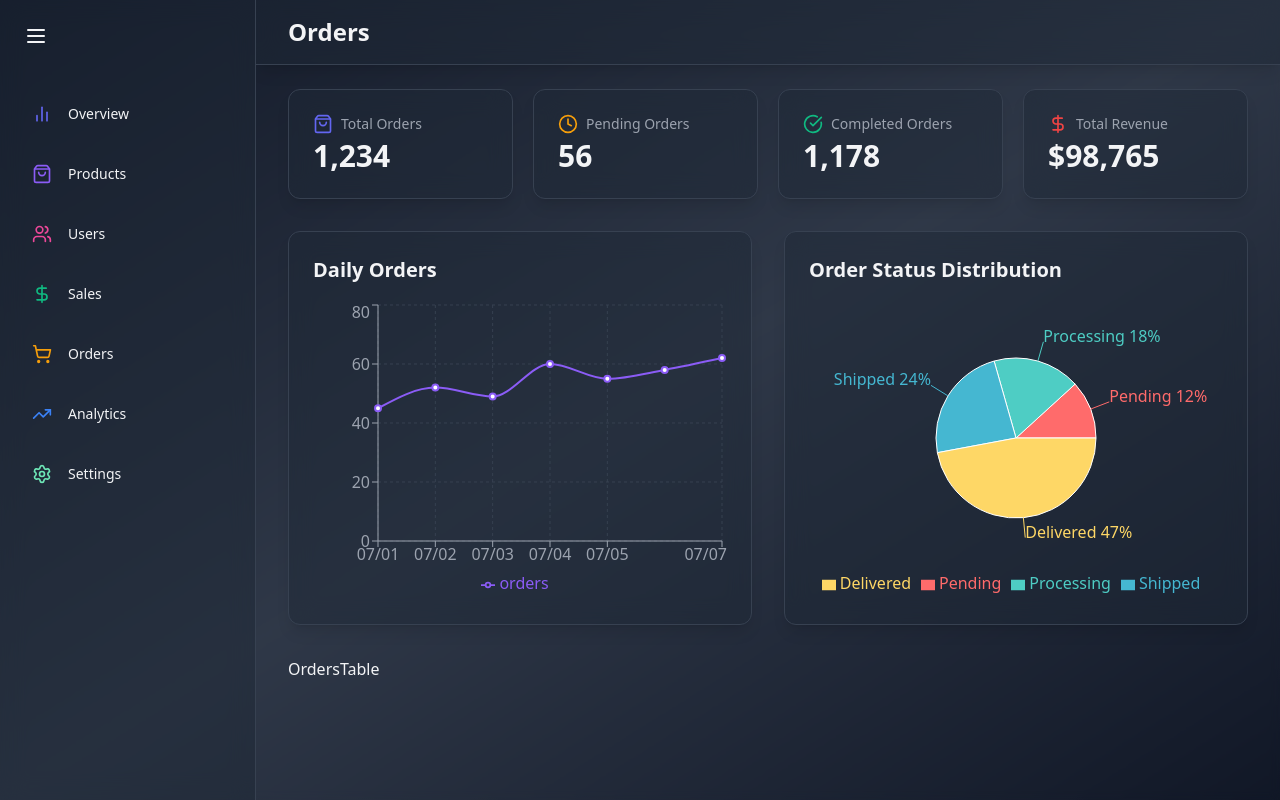
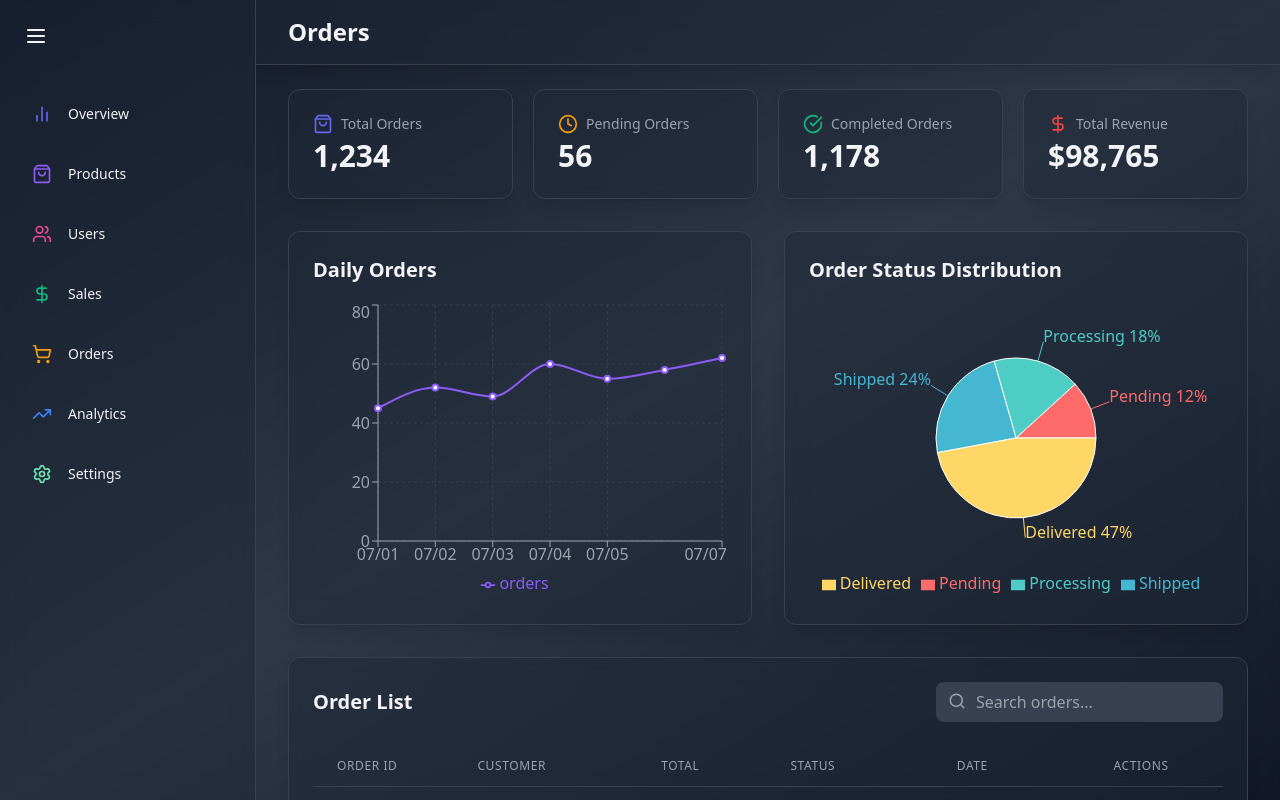
Before and after one commit to nabeelnaeem/admin-dashboard, a React (Create React App) app: page /orders in a window 1280 px wide. Built offline with nearby package versions, Linux system fonts and the light colour scheme; the HTML template or start-up script is replaced by a standard one.

Commit message:
feature(orders-page): Updated OrdersTable component

```diff
--- a/src/components/orders/OrdersTable.jsx
+++ b/src/components/orders/OrdersTable.jsx
@@ -1,7 +1,138 @@
-import React from 'react';
+import { useState } from 'react';
+import { motion } from 'framer-motion';
+import { Search, Eye } from 'lucide-react';
+
+const orderData = [
+  { id: 'ORD001', customer: 'John Doe', total: 235.4, status: 'Delivered', date: '2023-07-01' },
+  { id: 'ORD002', customer: 'Jane Smith', total: 412.0, status: 'Processing', date: '2023-07-02' },
+  { id: 'ORD003', customer: 'Bob Johnson', total: 162.5, status: 'Shipped', date: '2023-07-03' },
+  { id: 'ORD004', customer: 'Alice Brown', total: 750.2, status: 'Pending', date: '2023-07-04' },
+  {
+    id: 'ORD005',
+    customer: 'Charlie Wilson',
+    total: 95.8,
+    status: 'Delivered',
+    date: '2023-07-05',
+  },
+  {
+    id: 'ORD006',
+    customer: 'Eva Martinez',
+    total: 310.75,
+    status: 'Processing',
+    date: '2023-07-06',
+  },
+  { id: 'ORD007', customer: 'David Lee', total: 528.9, status: 'Shipped', date: '2023-07-07' },
+  { id: 'ORD008', customer: 'Grace Taylor', total: 189.6, status: 'Delivered', date: '2023-07-08' },
+];
 
 function OrdersTable() {
-  return <div>OrdersTable</div>;
+  const [searchTerm, setSearchTerm] = useState('');
+  const [filteredOrders, setFilteredOrders] = useState(orderData);
+
+  const handleSearch = (e) => {
+    const term = e.target.value.toLowerCase();
+    setSearchTerm(term);
+    const filtered = orderData.filter(
+      (order) =>
+        order.id.toLowerCase().includes(term) || order.customer.toLowerCase().includes(term),
+    );
+    setFilteredOrders(filtered);
+  };
+
+  function getStatusClasses(status) {
+    switch (status) {
+      case 'Delivered':
+        return 'bg-green-100 text-green-800';
+      case 'Processing':
+        return 'bg-yellow-100 text-yellow-800';
+      case 'Shipped':
+        return 'bg-blue-100 text-blue-800';
+      default:
+        return 'bg-red-100 text-red-800';
+    }
+  }
+  return (
+    <motion.div
+      className="bg-gray-800 bg-opacity-50 backdrop-blur-md shadow-lg rounded-xl p-6 border border-gray-700"
+      initial={{ opacity: 0, y: 20 }}
+      animate={{ opacity: 1, y: 0 }}
+      transition={{ delay: 0.4 }}
+    >
+      <div className="flex justify-between items-center mb-6">
+        <h2 className="text-xl font-semibold text-gray-100">Order List</h2>
+        <div className="relative">
+          <input
+            type="text"
+            placeholder="Search orders..."
+            className="bg-gray-700 text-white placeholder-gray-400 rounded-lg pl-10 pr-4 py-2 focus:outline-none focus:ring-2 focus:ring-blue-500"
+            value={searchTerm}
+            onChange={handleSearch}
+          />
+          <Search className="absolute left-3 top-2.5 text-gray-400" size={18} />
+        </div>
+      </div>
+
+      <div className="overflow-x-auto">
+        <table className="min-w-full divide-y divide-gray-700">
+          <thead>
+            <tr>
+              <th className="px-6 py-3 text-left text-xs font-medium text-gray-400 uppercase tracking-wider">
+                Order ID
+              </th>
+              <th className="px-6 py-3 text-left text-xs font-medium text-gray-400 uppercase tracking-wider">
+                Customer
+              </th>
+              <th className="px-6 py-3 text-left text-xs font-medium text-gray-400 uppercase tracking-wider">
+                Total
+              </th>
+              <th className="px-6 py-3 text-left text-xs font-medium text-gray-400 uppercase tracking-wider">
+                Status
+              </th>
+              <th className="px-6 py-3 text-left text-xs font-medium text-gray-400 uppercase tracking-wider">
+                Date
+              </th>
+              <th className="px-6 py-3 text-left text-xs font-medium text-gray-400 uppercase tracking-wider">
+                Actions
+              </th>
+            </tr>
+          </thead>
+
+          <tbody className="divide divide-gray-700">
+            {filteredOrders.map((order) => (
+              <motion.tr
+                key={order.id}
+                initial={{ opacity: 0 }}
+                animate={{ opacity: 1 }}
+                transition={{ duration: 0.3 }}
+              >
+                <td className="px-6 py-4 whitespace-nowrap text-sm font-medium text-gray-100">
+                  {order.id}
+                </td>
+                <td className="px-6 py-4 whitespace-nowrap text-sm font-medium text-gray-100">
+                  {order.customer}
+                </td>
+                <td className="px-6 py-4 whitespace-nowrap text-sm font-medium text-gray-100">
+                  ${order.total.toFixed(2)}
+                </td>
+                <td className="px-6 py-4 whitespace-nowrap text-sm text-gray-300">
+                  <span
+                    className={`px-2 inline-flex text-xs leading-5 font-semibold rounded-full ${getStatusClasses(order.status)}`}
+                  >
+                    {order.status}
+                  </span>
+                </td>
+                <td className="px-6 py-4 whitespace-nowrap text-sm text-gray-300">{order.date}</td>
+                <td className="px-6 py-4 whitespace-nowrap text-sm text-gray-300">
+                  <button type="button" className="text-indigo-400 hover:text-indigo-300 mr-2">
+                    <Eye size={18} />
+                  </button>
+                </td>
+              </motion.tr>
+            ))}
+          </tbody>
+        </table>
+      </div>
+    </motion.div>
+  );
 }
-
 export default OrdersTable;
```
